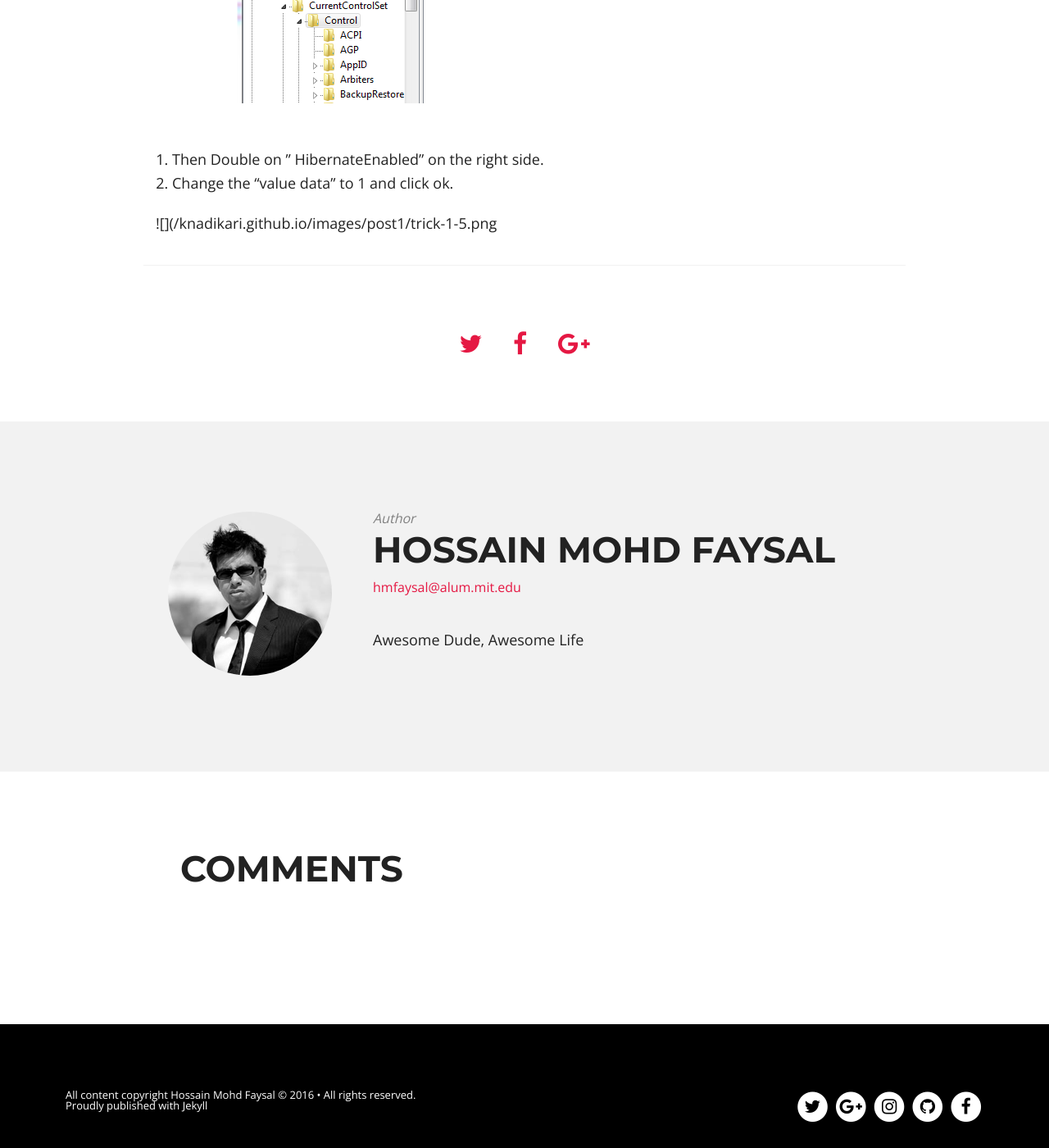
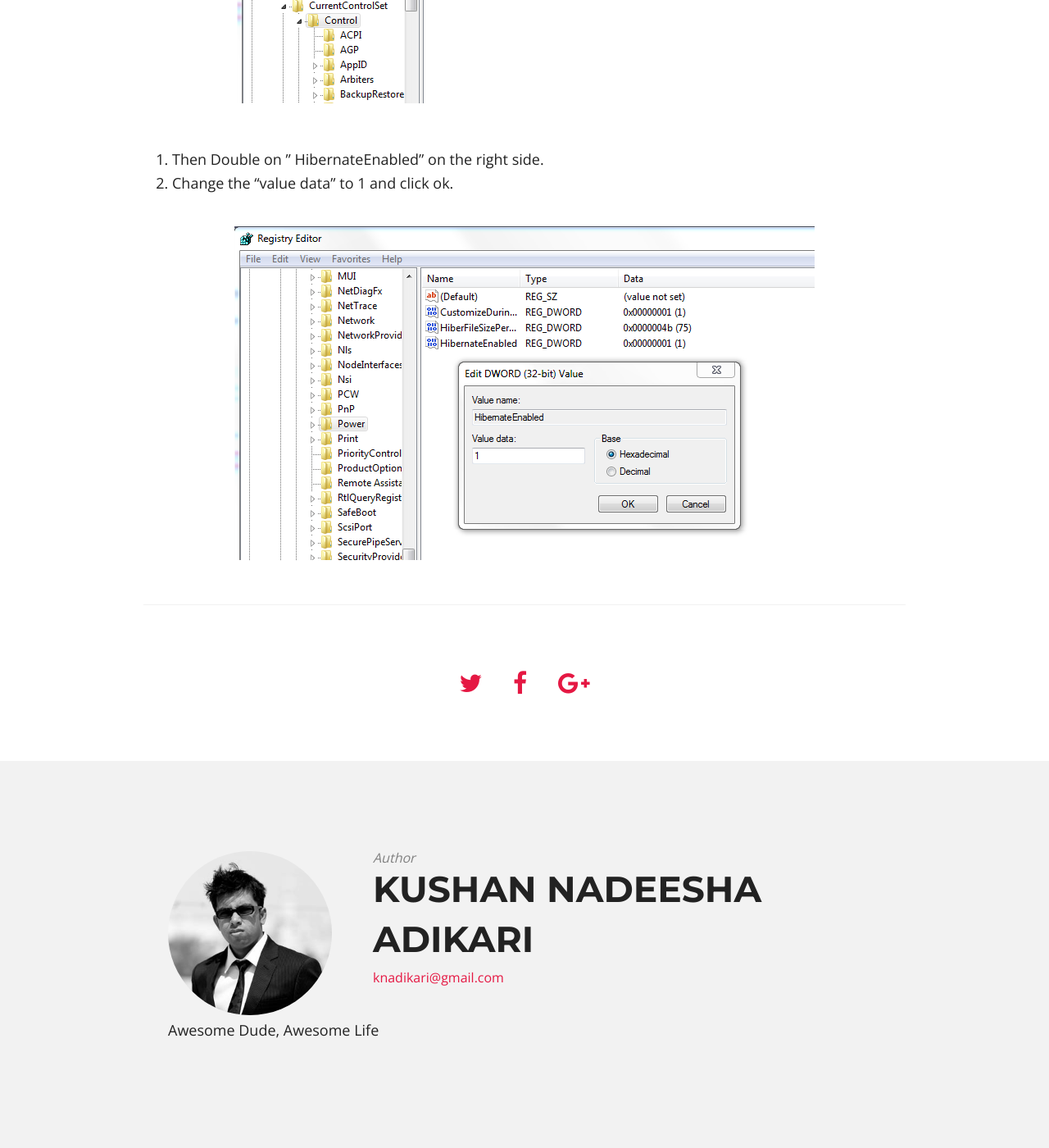
Before and after one commit to knadikari/KnTricks, a Jekyll site: the page built from _posts/2015-02-17-how-to-enable-hibernate-in-windows-7.md, in a window 1280 px wide and 1400 px high, scrolled down 3376 px. Shown: the whole window at 82% size. Built offline with Jekyll 4.4.1, drawn with Linux system fonts in a browser that asks for light colours; nearby versions of some CDN libraries; comment, search, counter and statistics services are not loaded; some of the changed text lies outside the part shown.

Commit message:
Updated the Blog

```diff
--- a/_config.yml
+++ b/_config.yml
@@ -1,7 +1,7 @@
 title:            KnTricks
-description:      "Blogging is fun"
+description:      "My Tech Blog"
 logo:             logo.png
-disqus_shortname: hmfaysal
+disqus_shortname: knadikari
 share:            true
 dropcap:			true
 # Change url to your domain. Leave localhost server or blank when working locally.
@@ -11,18 +11,18 @@
 
 # Owner/author information
 owner:
-  name:           Hossain Mohd Faysal
+  name:           Kushan Nadeesha Adikari
   avatar:         hmfaysal.jpg
-  email:          hmfaysal@alum.mit.edu
+  email:          knadikari@gmail.com
   # Use the coder's toolbox at http://coderstoolbox.net/string/#!encoding=xml&action=encode&charset=us_ascii to encode your description into XML string
   description:    Awesome Dude, Awesome Life
   # Social networking links used in footer. Update and remove as you like.
-  twitter:        hmfaysal
-  facebook:       hmfaysal
-  github:         hmfaysal
-  instagram:      hmfaysal
+  #twitter:        hmfaysal
+  facebook:       kushan.adikari.9
+  github:         knadikari
+  #instagram:      hmfaysal
   # For Google Authorship https://plus.google.com/authorship
-  google_plus:    https://plus.google.com/u/0/102602916593522619858
+  google_plus:    https://plus.google.com/u/0/110201499497063894707
 
 # Analytics and webmaster tools stuff goes here
 google_analytics:   UA-39365944-7
@@ -71,8 +71,8 @@
 
 prose:
   rooturl: '_posts'
-  siteurl: 'http://hmfaysal.github.io/Notepad/'
-  relativeLinks: 'http://hmfaysal.github.io/Notepad/links.jsonp'
+  siteurl: 'https://knadikari.github.io/'
+  relativeLinks: 'https://knadikari.github.io/links.jsonp'
   media: 'images'
   metadata:
     _posts:
--- a/_posts/2015-02-17-how-to-enable-hibernate-in-windows-7.md
+++ b/_posts/2015-02-17-how-to-enable-hibernate-in-windows-7.md
@@ -47,4 +47,4 @@
 3. Then Double on ” HibernateEnabled” on the right side.
 4. Change the “value data” to 1 and click ok.
 
-![]({{ site.url }}/images/post1/trick-1-5.png
+![]({{ site.url }}/images/post1/trick-1-5.png)
--- a/index.html
+++ b/index.html
@@ -1,9 +1,8 @@
 ---
 layout: home
 title: BLOG
-description: "The personal blog of Hossain Mohd. Faysal, a doctoral candidate in Electrical Engineering at University of Pennsylvania."
-headline: An Engineer's Diary
-tags: [Hossain, Mohd, Faysal, electrical, engineering, blog, university, pennsylvania, doha, Qatar]
+description:
+tags: []
 ---
 {% if site.paginate %}
 	{% for post in paginator.posts %}
```
